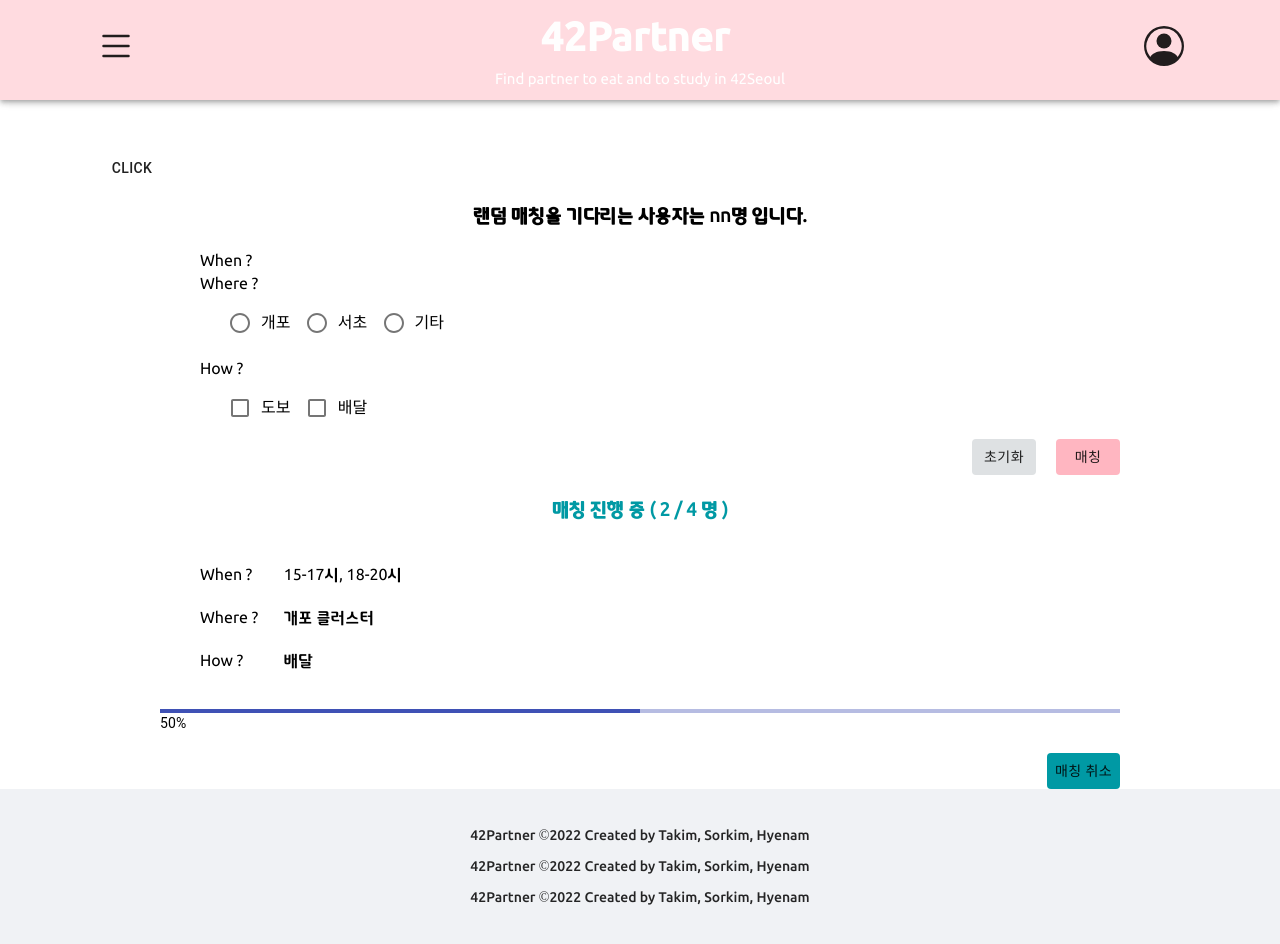
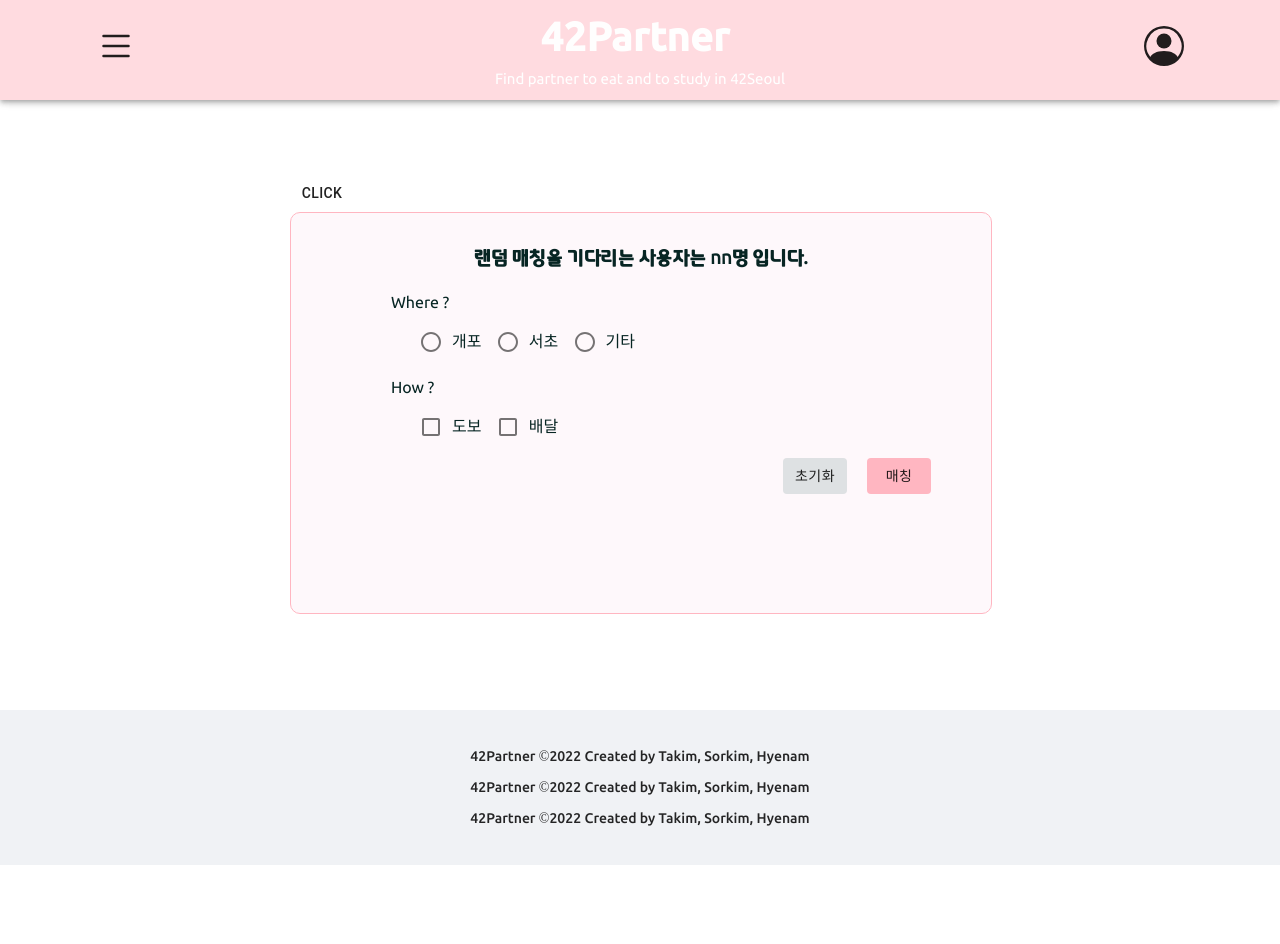
Before and after one commit to 42Partner/42Partner-Frontend, a React (Create React App) app in the folder 42partner-frontend/: page /meal/random in a window 1280 px wide. After the commit the page ends 865 px from the top, so only its background shows below. Built offline with nearby package versions, Linux system fonts and the light colour scheme.

Commit message:
fix: fix ui

```diff
--- a/42partner-frontend/src/App.js
+++ b/42partner-frontend/src/App.js
@@ -7,11 +7,11 @@ import SelectPage from './pages/SelectPage';
 import Main from './pages/Main';
 import MyPage from './pages/Mypage';
 import Navbar from './components/common/Navbar';
-import './styles/Layout.scss';
 import Footer from './components/common/Footer';
 import MealRandomPage from './pages/MealRandomPage';
 import StudyRandomPage from './pages/StudyRandomPage';
 import './App.scss';
+import './styles/Layout.scss';
 
 const App = () => {
   return (
--- a/42partner-frontend/src/components/meal-random/MealOption.js
+++ b/42partner-frontend/src/components/meal-random/MealOption.js
@@ -15,9 +15,6 @@ const MealOption = () => {
       <h3 className="option-description">
         랜덤 매칭을 기다리는 사용자는 nn명 입니다.
       </h3>
-      <div className="option-when">
-        <span className="tag">When ?</span>
-      </div>
       <div className="option-where">
         <span className="tag">Where ?</span>
         <div className="option-group">
--- a/42partner-frontend/src/components/mypage/Activity.js
+++ b/42partner-frontend/src/components/mypage/Activity.js
@@ -1,6 +1,5 @@
 import React, { useState, useEffect } from 'react';
 // import axios from 'axios';
-import '../../styles/Mypage.scss';
 
 const Activity = () => {
   const [score, setScore] = useState(0);
--- a/42partner-frontend/src/components/mypage/History.js
+++ b/42partner-frontend/src/components/mypage/History.js
@@ -1,6 +1,5 @@
 import React, { useState, useEffect } from 'react';
 // import axios from 'axios';
-import '../../styles/Mypage.scss';
 
 const History = () => {
   //   const matches = {
--- a/42partner-frontend/src/components/mypage/Profile.js
+++ b/42partner-frontend/src/components/mypage/Profile.js
@@ -1,5 +1,4 @@
 import React, { useState, useEffect } from 'react';
-import '../../styles/Mypage.scss';
 import Button from '@mui/material/Button';
 import Instance from '../common/Instance';
 
--- a/42partner-frontend/src/components/study-random/StudyOption.js
+++ b/42partner-frontend/src/components/study-random/StudyOption.js
@@ -1,6 +1,5 @@
 import React from 'react';
 import {
-  ButtonGroup,
   Button,
   RadioGroup,
   FormControlLabel,
@@ -16,17 +15,6 @@ const StudyOption = () => {
       <h3 className="option-description" style={{ paddingTop: 20 }}>
         랜덤 매칭을 기다리는 사용자는 nn명 입니다.
       </h3>
-      <div className="option-when">
-        <span className="tag">When ?</span>
-        <div className="option-group">
-          <ButtonGroup variant="contained" aria-label="am-time">
-            <Button>AM 00 - 05</Button>
-            <Button>AM 06 - 11</Button>
-            <Button>PM 12 - 17</Button>
-            <Button>PM 18 - 23</Button>
-          </ButtonGroup>
-        </div>
-      </div>
       <div className="option-where">
         <span className="tag">Where ?</span>
         <div className="option-group">
--- a/42partner-frontend/src/styles/Option.scss
+++ b/42partner-frontend/src/styles/Option.scss
@@ -1,6 +1,11 @@
-.option-wrapper .option-description {
+@import './../styles/utils.scss';
+
+.option-wrapper {
   display: flex;
-  justify-content: center;
+  flex-direction: column;
+
+  .option-description {
+    text-align: center;
   }
 
   .am-time,
@@ -25,5 +30,6 @@
   .option-btn {
     padding-right: 40px;
     margin: 0 20px;
-  float: right;
+    @include flex-end-sort;
   }
+}
--- a/42partner-frontend/src/styles/Random.scss
+++ b/42partner-frontend/src/styles/Random.scss
@@ -1,48 +1,48 @@
-// .flip-card-outer {
-//   width: 700px;
-//   height: 400px;
-//   margin: 25px 0;
+.flip-card-outer {
+  width: 700px;
+  height: 400px;
+  margin: 25px 0;
 
-//   .flip-card-inner {
-//     transform-style: preserve-3d;
-//     transition: 0.5s linear 0.1s;
-//     position: relative;
-//     width: inherit;
-//     height: inherit;
+  .flip-card-inner {
+    transform-style: preserve-3d;
+    transition: 0.5s linear 0.1s;
+    position: relative;
+    width: inherit;
+    height: inherit;
 
-//     &.showBack {
-//       transform: rotateY(180deg);
-//     }
+    &.showBack {
+      transform: rotateY(180deg);
+    }
 
-//     .card {
-//       backface-visibility: hidden;
-//       position: absolute;
-//       top: 0;
-//       left: 0;
-//       width: 100%;
-//       height: 100%;
-//       border: 0.2px solid;
-//       border-radius: 10px;
+    .card {
+      backface-visibility: hidden;
+      position: absolute;
+      top: 0;
+      left: 0;
+      width: 100%;
+      height: 100%;
+      border: 0.2px solid;
+      border-radius: 10px;
 
-//       &.front {
-//         transform: rotateY(0);
-//         background-color: #fef8fb;
-//         color: #072523;
-//         border-color: lightpink;
-//       }
+      &.front {
+        transform: rotateY(0);
+        background-color: #fef8fb;
+        color: #072523;
+        border-color: lightpink;
+      }
 
-//       &.back {
-//         transform: rotateY(180deg);
-//         background-color: #fef8fb;
-//         color: #2d2d2d;
-//         border-color: lightpink;
-//       }
-//     }
-//   }
-// }
+      &.back {
+        transform: rotateY(180deg);
+        background-color: #fef8fb;
+        color: #2d2d2d;
+        border-color: lightpink;
+      }
+    }
+  }
+}
 
-// .random-content-wrapper {
-//   display: flex;
-//   align-items: center;
-//   justify-content: center;
-// }
+.random-content-wrapper {
+  display: flex;
+  align-items: center;
+  justify-content: center;
+}
--- a/42partner-frontend/src/styles/RoomContainer.scss
+++ b/42partner-frontend/src/styles/RoomContainer.scss
@@ -3,6 +3,7 @@
 .room-container {
   width: 100%;
   height: 80%;
+  min-height: 35rem;
   overflow: auto;
   @include pink-border-template;
 
```
Lines whose indentation alone changed are shown as unchanged.
